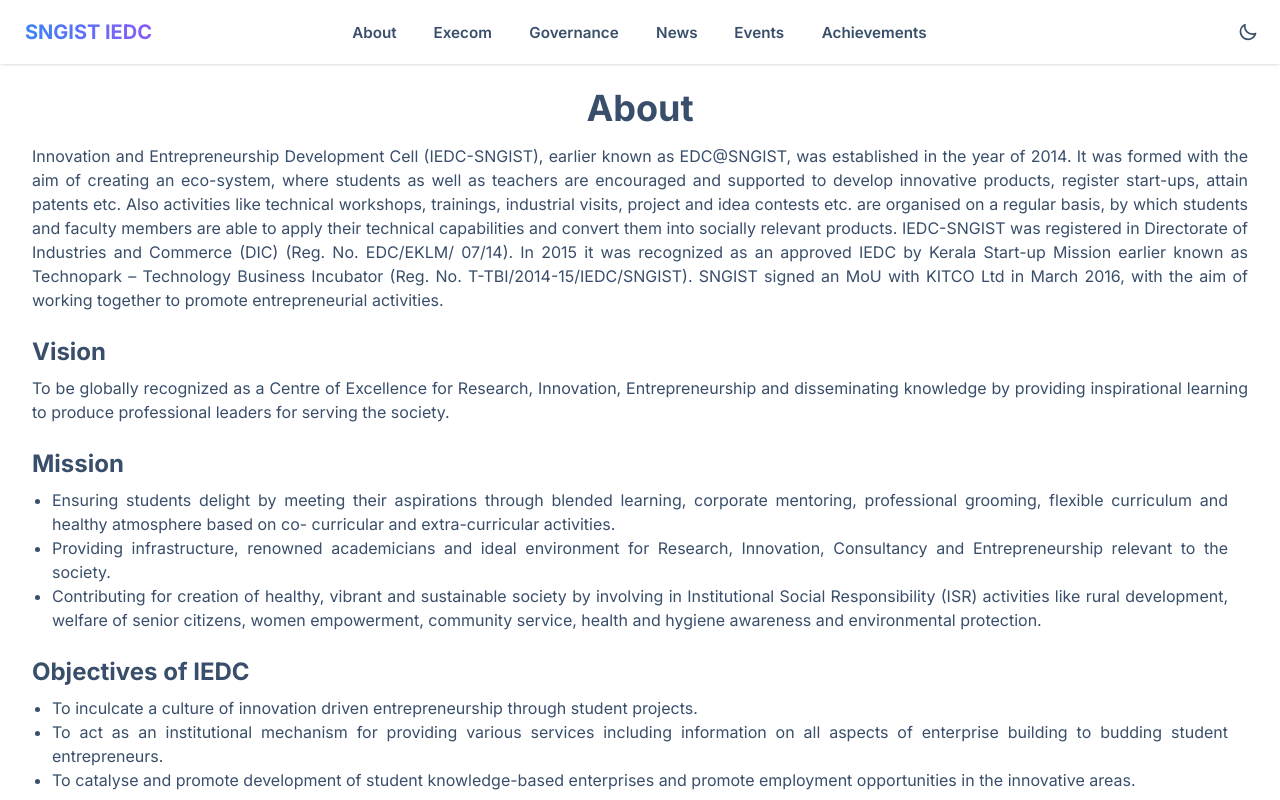
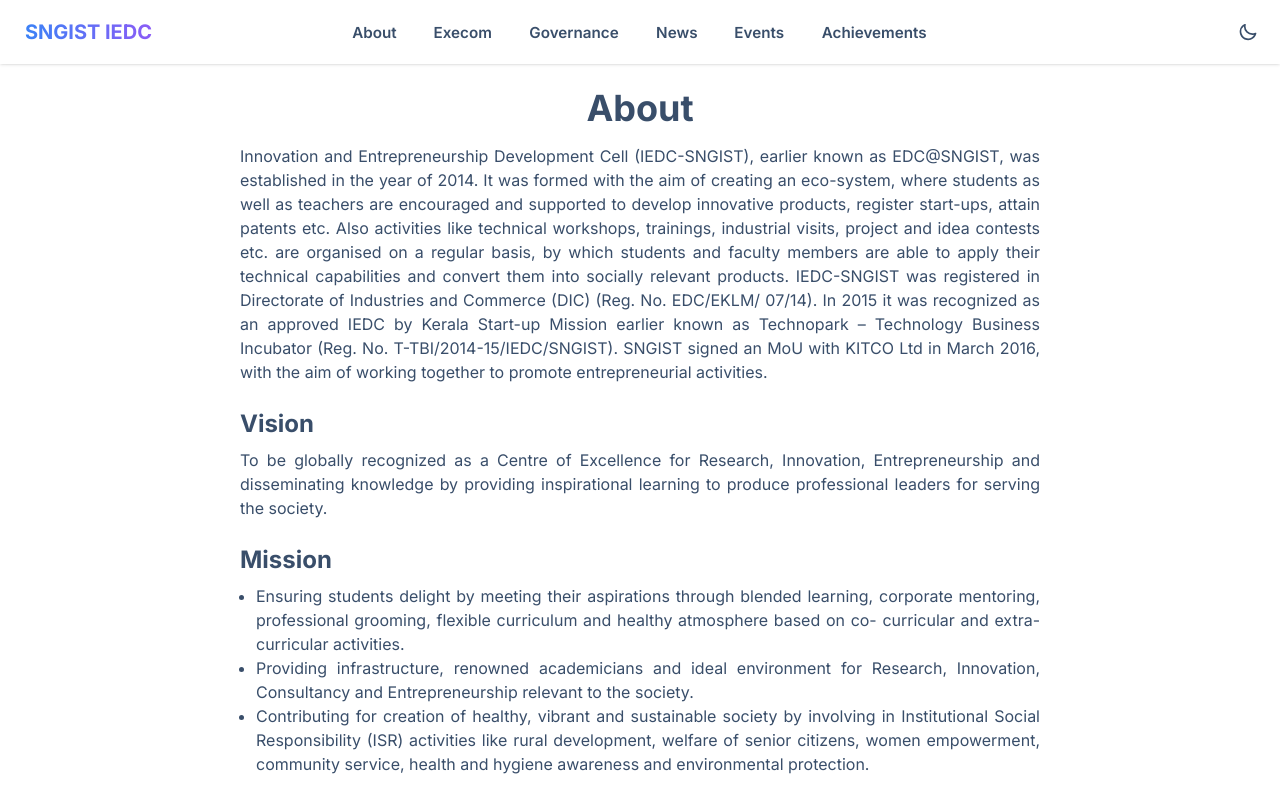
Before and after one commit to Jenin82/sngist-iedc, a Next.js app: page /about in a window 1280 px wide. Shown: the top 800 px of the page. Built offline with nearby package versions, Linux system fonts and the light colour scheme.

Commit message:
padding added to about page

```diff
--- a/app/about/page.tsx
+++ b/app/about/page.tsx
@@ -2,7 +2,7 @@
 
 const about = () => {
     return (
-        <div className="mt-20 min-h-screen px-8">
+        <div className="mt-20 min-h-screen px-8 md:px-20 lg:px-[15rem]">
             <div className="text-4xl font-bold pt-2 text-center">About</div>
             <p className="text-justify pt-4">
                 Innovation and Entrepreneurship Development Cell (IEDC-SNGIST),
@@ -31,7 +31,7 @@
                 professional leaders for serving the society.
             </p>
             <div className="text-2xl font-bold pt-6">Mission</div>
-            <ul className="text-justify pt-2 list-disc px-5">
+            <ul className="text-justify pt-2 list-disc pl-4">
                 <li>
                     Ensuring students delight by meeting their aspirations
                     through blended learning, corporate mentoring, professional
@@ -53,7 +53,7 @@
                 </li>
             </ul>
             <div className="text-2xl font-bold pt-6">Objectives of IEDC</div>
-            <ul className="text-justify pt-2 list-disc px-5">
+            <ul className="text-justify pt-2 list-disc pl-4">
                 <li>
                     To inculcate a culture of innovation driven entrepreneurship
                     through student projects.
--- a/components/Footer/Footer.tsx
+++ b/components/Footer/Footer.tsx
@@ -28,6 +28,7 @@
                             height="26"
                             width="26"
                             viewBox="0 0 448 512"
+                            className="fill-current"
                         >
                             <path d="M224.1 141c-63.6 0-114.9 51.3-114.9 114.9s51.3 114.9 114.9 114.9S339 319.5 339 255.9 287.7 141 224.1 141zm0 189.6c-41.1 0-74.7-33.5-74.7-74.7s33.5-74.7 74.7-74.7 74.7 33.5 74.7 74.7-33.6 74.7-74.7 74.7zm146.4-194.3c0 14.9-12 26.8-26.8 26.8-14.9 0-26.8-12-26.8-26.8s12-26.8 26.8-26.8 26.8 12 26.8 26.8zm76.1 27.2c-1.7-35.9-9.9-67.7-36.2-93.9-26.2-26.2-58-34.4-93.9-36.2-37-2.1-147.9-2.1-184.9 0-35.8 1.7-67.6 9.9-93.9 36.1s-34.4 58-36.2 93.9c-2.1 37-2.1 147.9 0 184.9 1.7 35.9 9.9 67.7 36.2 93.9s58 34.4 93.9 36.2c37 2.1 147.9 2.1 184.9 0 35.9-1.7 67.7-9.9 93.9-36.2 26.2-26.2 34.4-58 36.2-93.9 2.1-37 2.1-147.8 0-184.8zM398.8 388c-7.8 19.6-22.9 34.7-42.6 42.6-29.5 11.7-99.5 9-132.1 9s-102.7 2.6-132.1-9c-19.6-7.8-34.7-22.9-42.6-42.6-11.7-29.5-9-99.5-9-132.1s-2.6-102.7 9-132.1c7.8-19.6 22.9-34.7 42.6-42.6 29.5-11.7 99.5-9 132.1-9s102.7-2.6 132.1 9c19.6 7.8 34.7 22.9 42.6 42.6 11.7 29.5 9 99.5 9 132.1s2.7 102.7-9 132.1z" />
                         </svg>
```
